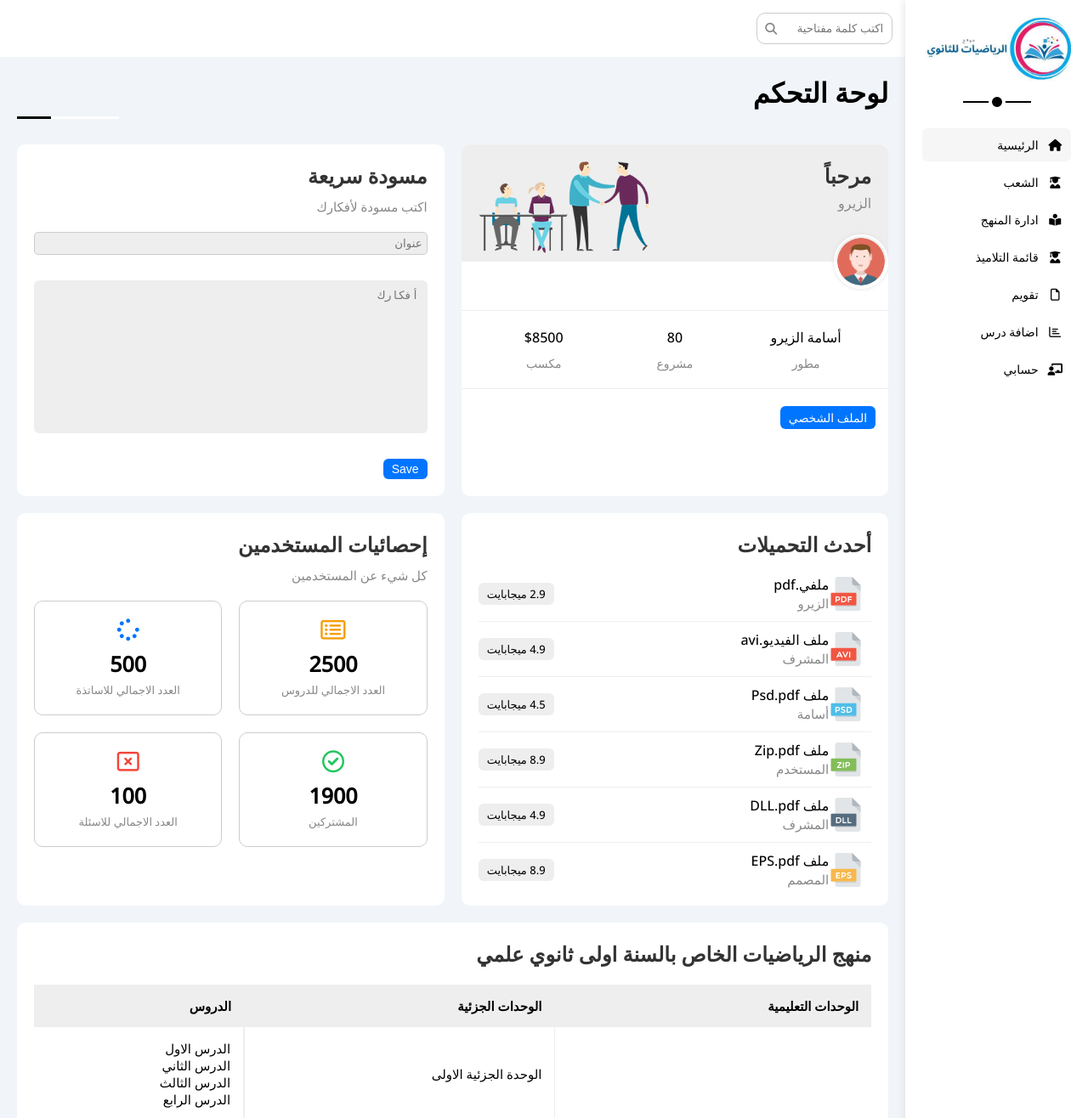
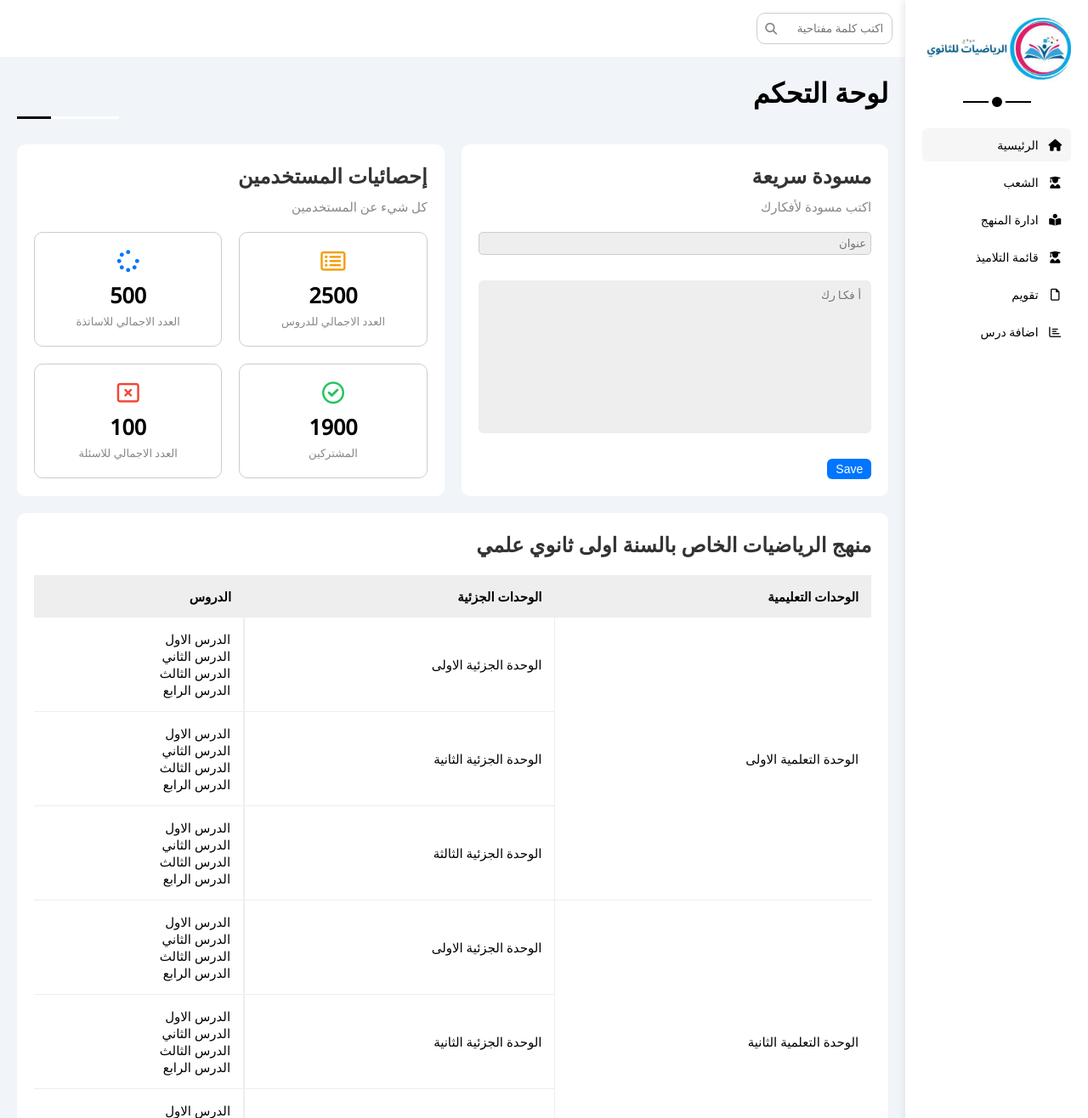
Before and after one commit to zahra-bouguerri/etrain-master, a PHP site: page / in a window 1280 px wide. Shown: the top 1316 px of the page at 85% size. Run offline with PHP 8.4, Linux system fonts and the light colour scheme.

Commit message:
Changes to be committed: 	modified:   HTmlversion2/deuxieme.php 	modified:   HTmlversion2/filiere.php 	modified:   HTmlversion2/includes/asidbar.php 	modified:   HTmlversion2/index.php 	modified:   HTmlversion2/login.php 	modified:   HTmlversion2/premiere.php 	new file:   HTmlversion2/setting.php 	new file:   HTmlversion2/settingEns.php 	new file:   HTmlversion2/student.php 	modified:   HTmlversion2/troisieme.php

```diff
--- a/HTmlversion2/deuxieme.php
+++ b/HTmlversion2/deuxieme.php
@@ -1,5 +1,4 @@
 <?php
-include "./config/connexion.php";
 include "./includes/header.php";
 include "./includes/topmenu.php";
 
--- a/HTmlversion2/filiere.php
+++ b/HTmlversion2/filiere.php
@@ -1,5 +1,4 @@
 <?php
-include "./config/connexion.php";
 include "./includes/header.php";
 
 if (isset($_POST['submit'])) {
@@ -26,7 +25,7 @@ if (isset($_POST['submit'])) {
             if ($conn->query($insertQuery) === TRUE) {
                 echo "<script>alert('تمت إضافة شعبة جديدة بنجاح.');</script>";
             } else {
-                echo "Error: " . $insertQuery . "<br>" . $conn->error;
+                echo "Error: ";
             }
         }
     } else {
--- a/HTmlversion2/includes/asidbar.php
+++ b/HTmlversion2/includes/asidbar.php
@@ -1,3 +1,9 @@
+<?php
+// Assuming you have the user's role stored in the $userRole variable
+$userRole = "ens"; // Replace with the actual user's role
+include "./config/connexion.php";
+
+?>
  <!-- sidbar-->
   <div class="sidebar bg-white p-20 p-relative">
         <h3 class="p-relative txt-c mt-0">
@@ -35,7 +41,7 @@
             </ul>
           </li>
           <li>
-            <a class="d-flex align-center fs-14 c-black rad-6 p-10" href="etudiant.php">
+            <a class="d-flex align-center fs-14 c-black rad-6 p-10" href="student.php">
               <i class="fas fa-user-graduate fa-fw"></i>
               &nbsp;
               &nbsp;
@@ -65,14 +71,24 @@
               <li class="quiz-item"><a href="quizs.php" style="color: black;">     <i class="fas fa-3"></i>                                        السنة الثالثة </a></li>
             </ul>
             </li>
+            <?php if ($userRole !== "ens") { ?>
         <li>
-            <a class="d-flex align-center fs-14 c-black rad-6 p-10" href="profile.php">
+          <a class="d-flex align-center fs-14 c-black rad-6 p-10" href="setting.php">
             <i class="fas fa-chalkboard-teacher fa-fw"></i>
             &nbsp;
             &nbsp;
-              <span>حسابي </span>
+            <span>حسابي</span>
           </a>
         </li>
+        <li>
+          <a class="d-flex align-center fs-14 c-black rad-6 p-10" href="settingEns.php">
+            <i class="fas fa-chalkboard-teacher fa-fw"></i>
+            &nbsp;
+            &nbsp;
+            <span>حساب الاساتذة</span>
+          </a>
+        </li>
+      <?php } ?>
             </ul>
 
       </div>
--- a/HTmlversion2/index.php
+++ b/HTmlversion2/index.php
@@ -2,24 +2,7 @@
  <!-- FIRST CASE-->
         <h1 class="p-relative">لوحة التحكم</h1>
         <div class="wrapper d-grid gap-20">
-          <!-- Start Welcome Widget -->
-          <div class="welcome bg-white rad-10 txt-c-mobile block-mobile">
-            <div class="intro p-20 d-flex space-between bg-eee">
-              <div>
-                <h2 class="m-0">مرحباً</h2>
-                <p class="c-grey mt-5">الزيرو</p>
-              </div>
-              <img class="hide-mobile" src="imgs/welcome.png" alt="" />
-            </div>
-            <img src="./assets/imgs/avatar.png" alt="" class="avatar" />
-            <div class="body txt-c d-flex p-20 mt-20 mb-20 block-mobile">
-              <div>أسامة الزيرو <span class="d-block c-grey fs-14 mt-10">مطور</span></div>
-              <div>80 <span class="d-block c-grey fs-14 mt-10">مشروع</span></div>
-              <div>$8500 <span class="d-block c-grey fs-14 mt-10">مكسب</span></div>
-            </div>
-            <a href="profile.html" class="visit d-block fs-14 bg-blue c-white w-fit btn-shape">الملف الشخصي</a>
-          </div>
-          <!-- End FIRST CASE -->
+
           <!-- SECOND CASE-->
           <div class="quick-draft p-20 bg-white rad-10">
             <h2 class="mt-0 mb-10">مسودة سريعة</h2>
@@ -31,60 +14,10 @@
             </form>
           </div>
 
-          <!--end SECOND CASE-->
+          <!--end SECOND CASE
           <div class="latest-uploads p-20 bg-white rad-10">
             <h2 class="mt-0 mb-20">أحدث التحميلات</h2>
             <ul class="m-0">
-              <li class="between-flex pb-10 mb-10">
-                <div class="d-flex align-center">
-                  <img class="mr-10" src="imgs/pdf.svg" alt="" />
-                  <div>
-                    <span class="d-block">ملفي.pdf</span>
-                    <span class="fs-15 c-grey">الزيرو</span>
-                  </div>
-                </div>
-                <div class="bg-eee btn-shape fs-13">2.9 ميجابايت</div>
-              </li>
-              <li class="between-flex pb-10 mb-10">
-                <div class="d-flex align-center">
-                  <img class="mr-10" src="imgs/avi.svg" alt="" />
-                  <div>
-                    <span class="d-block">ملف الفيديو.avi</span>
-                    <span class="fs-15 c-grey">المشرف</span>
-                  </div>
-                </div>
-                <div class="bg-eee btn-shape fs-13">4.9 ميجابايت</div>
-              </li>
-              <li class="between-flex pb-10 mb-10">
-                <div class="d-flex align-center">
-                  <img class="mr-10" src="imgs/psd.svg" alt="" />
-                  <div>
-                    <span class="d-block">ملف Psd.pdf</span>
-                    <span class="fs-15 c-grey">أسامة</span>
-                  </div>
-                </div>
-                <div class="bg-eee btn-shape fs-13">4.5 ميجابايت</div>
-              </li>
-              <li class="between-flex pb-10 mb-10">
-                <div class="d-flex align-center">
-                  <img class="mr-10" src="imgs/zip.svg" alt="" />
-                  <div>
-                    <span class="d-block">ملف Zip.pdf</span>
-                    <span class="fs-15 c-grey">المستخدم</span>
-                  </div>
-                </div>
-                <div class="bg-eee btn-shape fs-13">8.9 ميجابايت</div>
-              </li>
-              <li class="between-flex pb-10 mb-10">
-                <div class="d-flex align-center">
-                  <img class="mr-10" src="imgs/dll.svg" alt="" />
-                  <div>
-                    <span class="d-block">ملف DLL.pdf</span>
-                    <span class="fs-15 c-grey">المشرف</span>
-                  </div>
-                </div>
-                <div class="bg-eee btn-shape fs-13">4.9 ميجابايت</div>
-              </li>
               <li class="between-flex">
                 <div class="d-flex align-center">
                   <img class="mr-10" src="imgs/eps.svg" alt="" />
@@ -97,7 +30,7 @@
               </li>
             </ul>
           </div>
-          <!-- Start Ticket Widget -->
+          Start Ticket Widget -->
      <!-- بداية عنصر واجهة تذكرة الدعم -->
 <div class="tickets p-20 bg-white rad-10">
   <h2 class="mt-0 mb-10">إحصائيات المستخدمين</h2>
--- a/HTmlversion2/troisieme.php
+++ b/HTmlversion2/troisieme.php
@@ -1,5 +1,4 @@
 <?php
-include "./config/connexion.php";
 include "./includes/header.php";
 include "./includes/topmenu.php";
 
```
Also changed, not shown: HTmlversion2/login.php (+4 -4 lines), HTmlversion2/premiere.php (+55 -52 lines), HTmlversion2/setting.php (added, +56 -0 lines), HTmlversion2/settingEns.php (added, +46 -0 lines), HTmlversion2/student.php (added, +32 -0 lines). Lines whose indentation alone changed are shown as unchanged.
